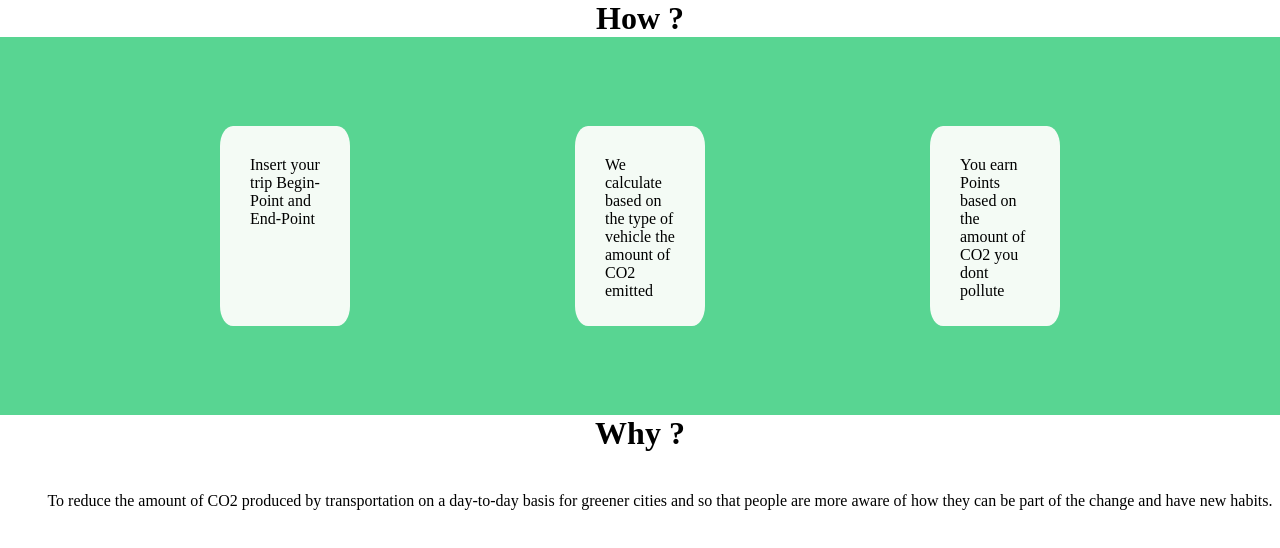
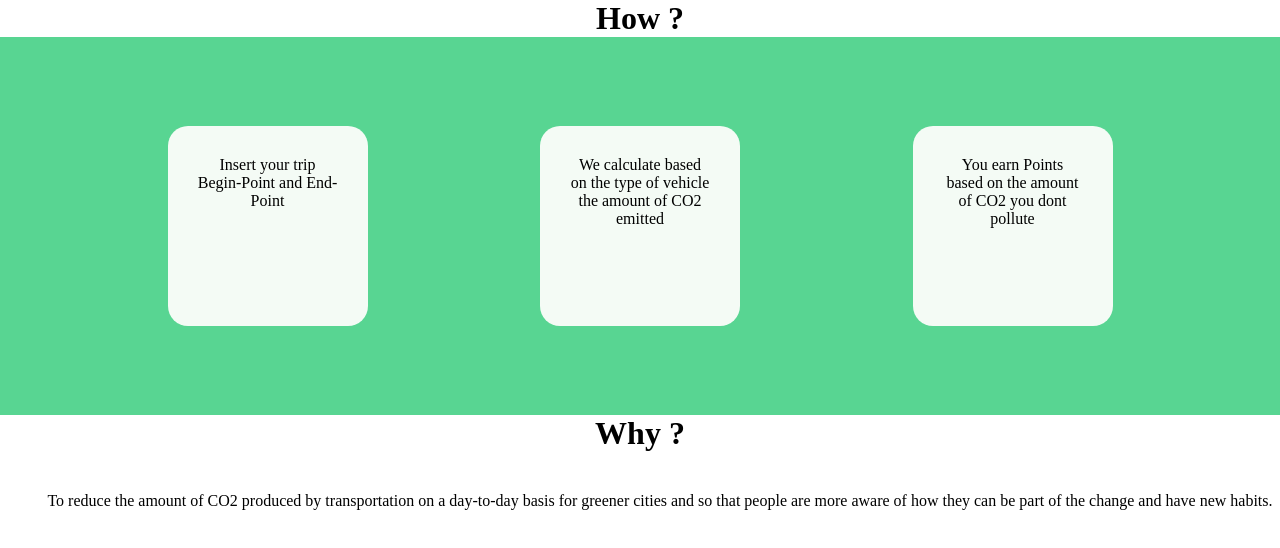
Before and after one commit to WildCodeSchool/2022-03-JS-Lisbon-hackathon-1-Green-House, a React (Create React App) app in the folder green-house/frontend/: page / in a window 1280 px wide. Shown: the top 548 px of the page. Built offline with nearby package versions, Linux system fonts and the light colour scheme.

Commit message:
organized Css

```diff
--- a/green-house/frontend/src/App.js
+++ b/green-house/frontend/src/App.js
@@ -1,6 +1,6 @@
 import './App.css';
-import How from './Components/How/How';
-import Why from './Components/Why/Why';
+import How from './Components/Content/How';
+import Why from './Components/Content/Why';
 
 function App() {
   return (
--- /dev/null
+++ b/green-house/frontend/src/Components/Content/How.css
@@ -0,0 +1,29 @@
+h1{
+    background-color: #58D592;
+}
+
+.howContainer{
+    background-color: #58D592;
+    display: flex;
+    flex-direction: row;
+    align-items: center;
+    justify-content: space-evenly;
+    height: 10cm;
+}
+
+.stepOne, .stepTwo, .stepThree{
+    display: flex;
+    background-color: var(--tertiary-color);
+    height: 200px;
+    width: 200px;
+    border-radius: 10%;
+    margin: 5px;
+    padding: 30px;
+    text-align: center;
+    font-weight: 500;
+}
+
+.howContainer p {
+
+
+}
--- a/green-house/frontend/src/Components/Why/Why.css
+++ b/green-house/frontend/src/Components/Content/Why.css
@@ -7,8 +7,6 @@ h1{
     height: 10cm;
 }
 
-
-
 .whyContainer p {
 
     width: auto;
--- a/green-house/frontend/src/Components/How/How.css
+++ /dev/null
@@ -1,47 +0,0 @@
-h1{
-    background-color: #58D592;
-}
-
-.howContainer{
-    background-color: #58D592;
-    display: flex;
-    flex-direction: row;
-    align-items: center;
-    justify-content: space-evenly;
-    height: 10cm;
-}
-
-.stepOne{
-    display: flex;
-    background-color: var(--tertiary-color);
-    height: 200px;
-    width: 130px;
-    border-radius: 10%;
-    margin: 5px;
-    padding: 30px;
-}
-
-.stepTwo{
-    display: flex;
-    background-color: var(--tertiary-color);
-    height: 200px;
-    width: 130px;
-    border-radius: 10%;
-    margin: 5px;
-    padding: 30px;
-}
-
-.stepThree{
-    display: flex;
-    background-color: var(--tertiary-color);
-    height: 200px;
-    width: 130px;
-    border-radius: 10%;
-    margin: 5px;
-    padding: 30px;
-}
-
-.howContainer p {
-    text-align: left;
-
-}
```
Also changed, not shown: green-house/frontend/src/Components/Content/How.jsx (renamed from green-house/frontend/src/Components/How/How.jsx), green-house/frontend/src/Components/Content/Why.jsx (renamed from green-house/frontend/src/Components/Why/Why.jsx).
